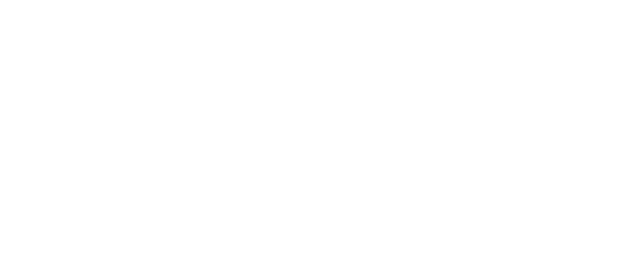
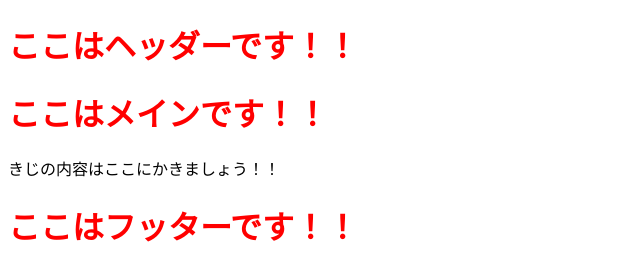
Before and after one commit to TNCT-SYSKEN/civil-engineering-work, a plain HTML site: page index.html in a window 1280 px wide. Shown: the whole page, without its empty margins (0-640 px from the left). Drawn offline with Linux system fonts and the light colour scheme.

Commit message:
connect index.html and styles.css

```diff
--- a/index.html
+++ b/index.html
@@ -4,7 +4,19 @@
     <meta charset="UTF-8" />
     <meta http-equiv="X-UA-Compatible" content="IE=edge" />
     <meta name="viewport" content="width=device-width, initial-scale=1.0" />
+    <link rel="stylesheet" href="style.css" />
     <title>hogehoge</title>
   </head>
-  <body></body>
+  <body>
+    <header>
+      <h1>ここはヘッダーです！！</h1>
+    </header>
+    <main>
+      <h1>ここはメインです！！</h1>
+      <p>きじの内容はここにかきましょう！！</p>
+    </main>
+    <footer>
+      <h1>ここはフッターです！！</h1>
+    </footer>
+  </body>
 </html>
--- /dev/null
+++ b/style.css
@@ -0,0 +1,7 @@
+h1 {
+  color: red;
+}
+
+p {
+  color: #020202;
+}
```
Also changed, not shown: stylesheet.css (deleted).
